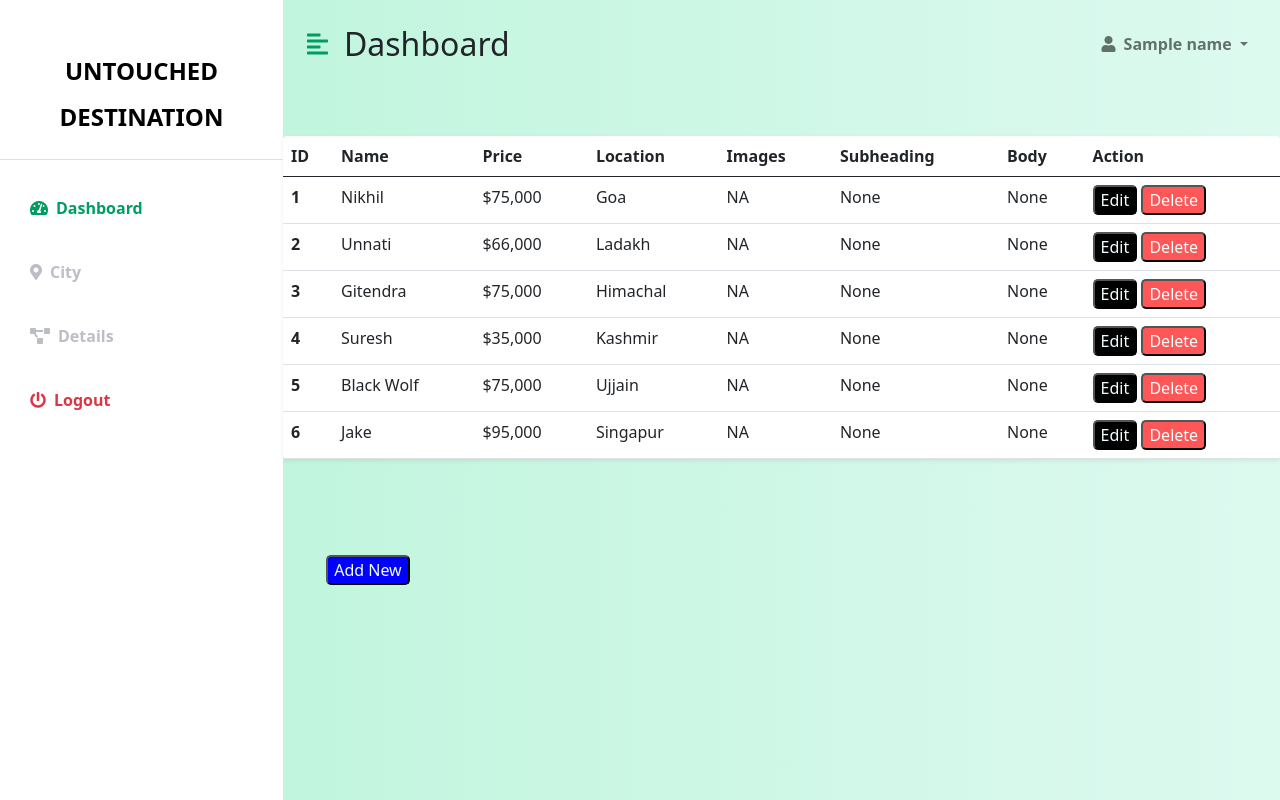
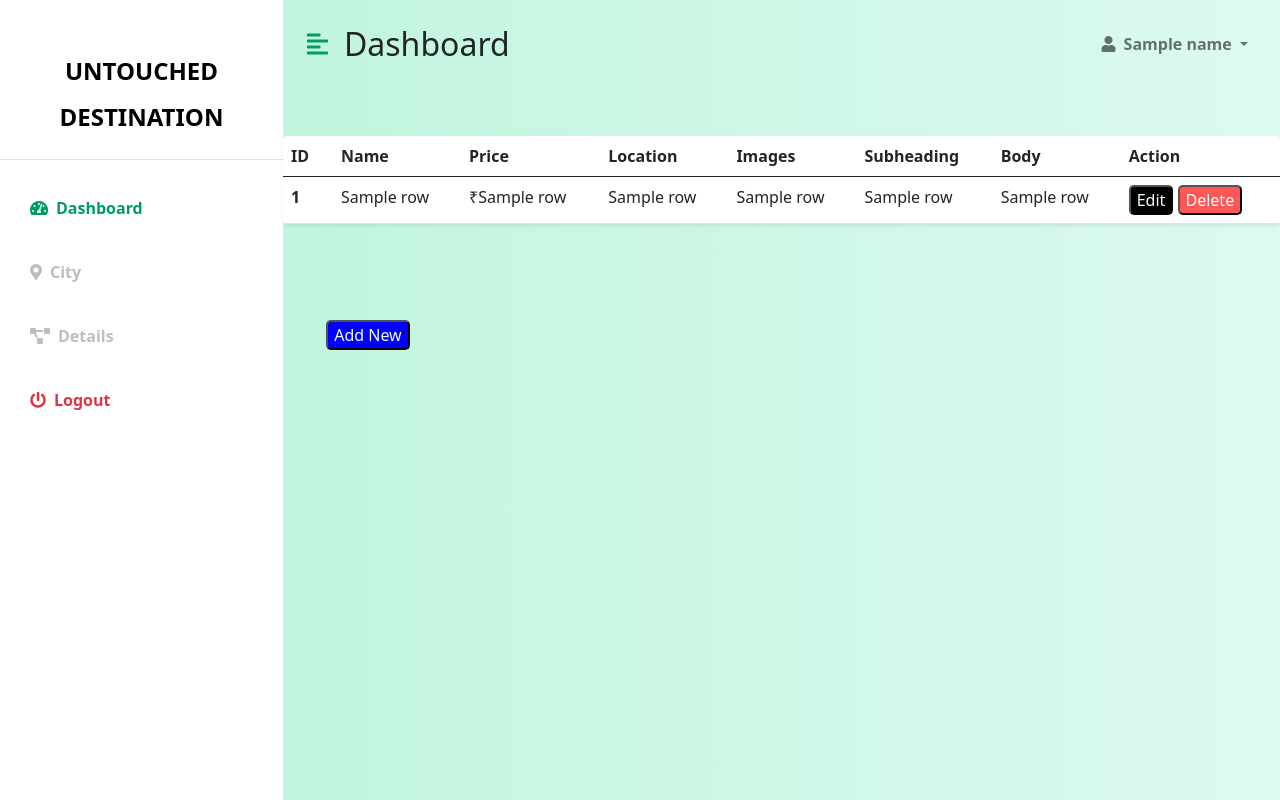
Before and after one commit to sid86-dev/Travel-Saas, a Flask app: template templates/dashdetails.html in a window 1280 px wide. Run offline with Flask 2, Linux system fonts and the light colour scheme; the template is opened without the code that fills it: most values are stand-ins (such as "Sample title", 1, 10 or a date in 2020); some libraries are stand-ins or nearby versions.

Commit message:
Update dashdetails.html

```diff
--- a/templates/dashdetails.html
+++ b/templates/dashdetails.html
@@ -122,7 +122,7 @@
             <div class="list-group list-group-flush my-3">
                 <a href="#" class="list-group-item list-group-item-action bg-transparent second-text active"><i
                         class="fas fa-tachometer-alt me-2"></i>Dashboard</a>
-                <a href="/admin_citydetails" class="list-group-item list-group-item-action bg-transparent second-text fw-bold"><i
+                <a href="/admin_city" class="list-group-item list-group-item-action bg-transparent second-text fw-bold"><i
                         class="fas fa-map-marker-alt me-2"></i>City</a>
                 <a href="/admin_dashboard" class="list-group-item list-group-item-action bg-transparent second-text fw-bold"><i
                         class="fas fa-project-diagram me-2"></i>Details</a>
@@ -181,17 +181,24 @@
                                 </tr>
                             </thead>
                             <tbody>
+
+                            {% for row in res %}
                                 <tr>
-                                    <th scope="row">1</th>
-                                    <td>Nikhil</td>
-                                    <td>$75,000</td>
-                                    <td>Goa</td>
-                                    <td>NA</td>
-                                    <td>None</td>
-                                    <td>None</td>
-                                    <td><button style="background-color: black; color: azure; border-radius: 5px;">Edit</button>
-                                    <button style="background-color: #ff5757; color: azure; border-radius: 5px;" id="b1">Delete</button></td>
+                                    <th scope="row">{{row[0]}}</th>
+                                    <td>{{row[1]}}</td>
+                                    <td>₹{{row[2]}}</td>
+                                    <td>{{row[3]}}</td>
+                                    <td>{{row[4]}}</td>
+                                    <td>{{row[5]}}</td>
+                                    <td>{{row[6]}}</td>
+                                    <form method="post" action="/packdetails/{{row[0]}}" >
+                                    <td><button style="background-color: black; color: azure; border-radius: 5px;"  name="edit" value="edit">Edit</button>
+                                    <button style="background-color: #ff5757; color: azure; border-radius: 5px;" id="b1" name="delete" value="delete">Delete</button></td>
+                                    </form>
                                 </tr>
+
+                            {% endfor %}
+                                <!--
                                 <tr>
                                     <th scope="row">2</th>
                                     <td>Unnati</td>
@@ -249,7 +256,7 @@
                                     <td><button style="background-color: black; color: azure; border-radius: 5px;">Edit</button>
                                     <button style="background-color: #ff5757; color: azure; border-radius: 5px;" id="b1">Delete</button></td>
                                 </tr>
-
+                            -->
                             </tbody>
                         </table>
 
```
